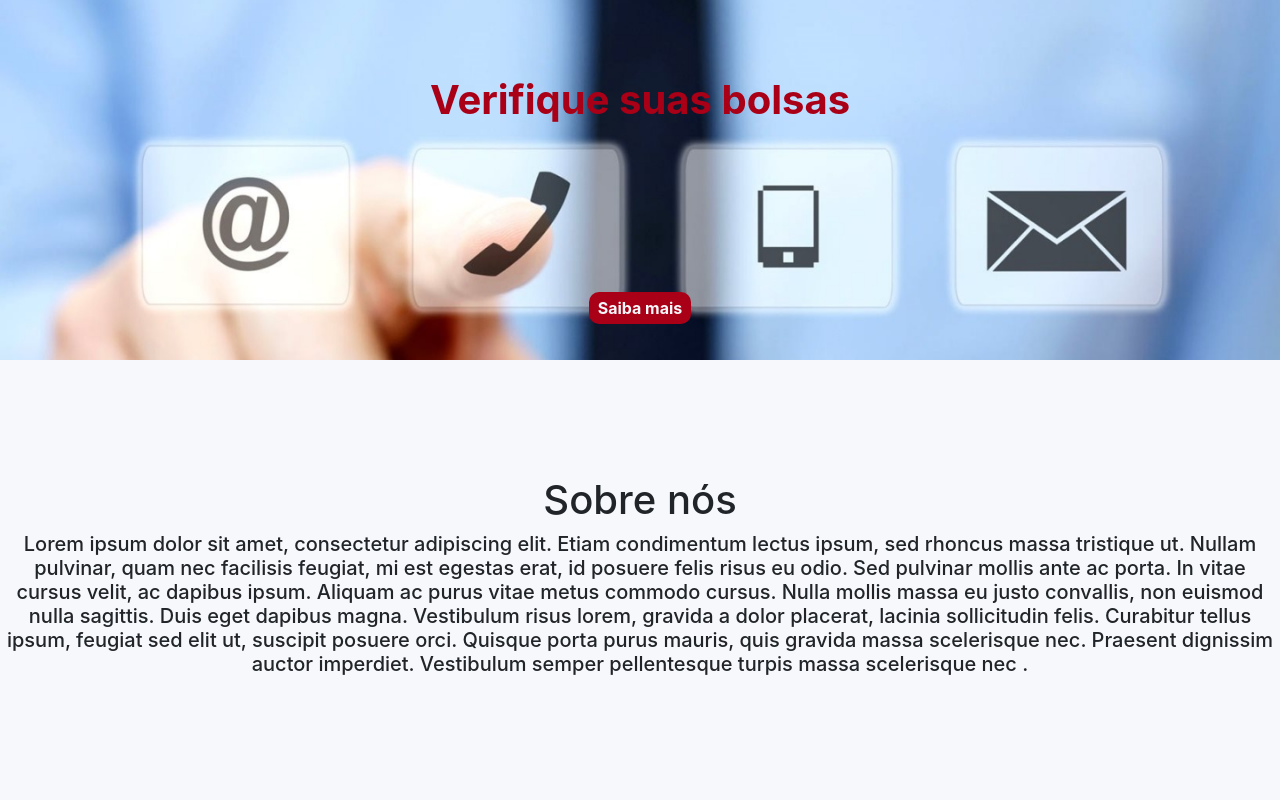
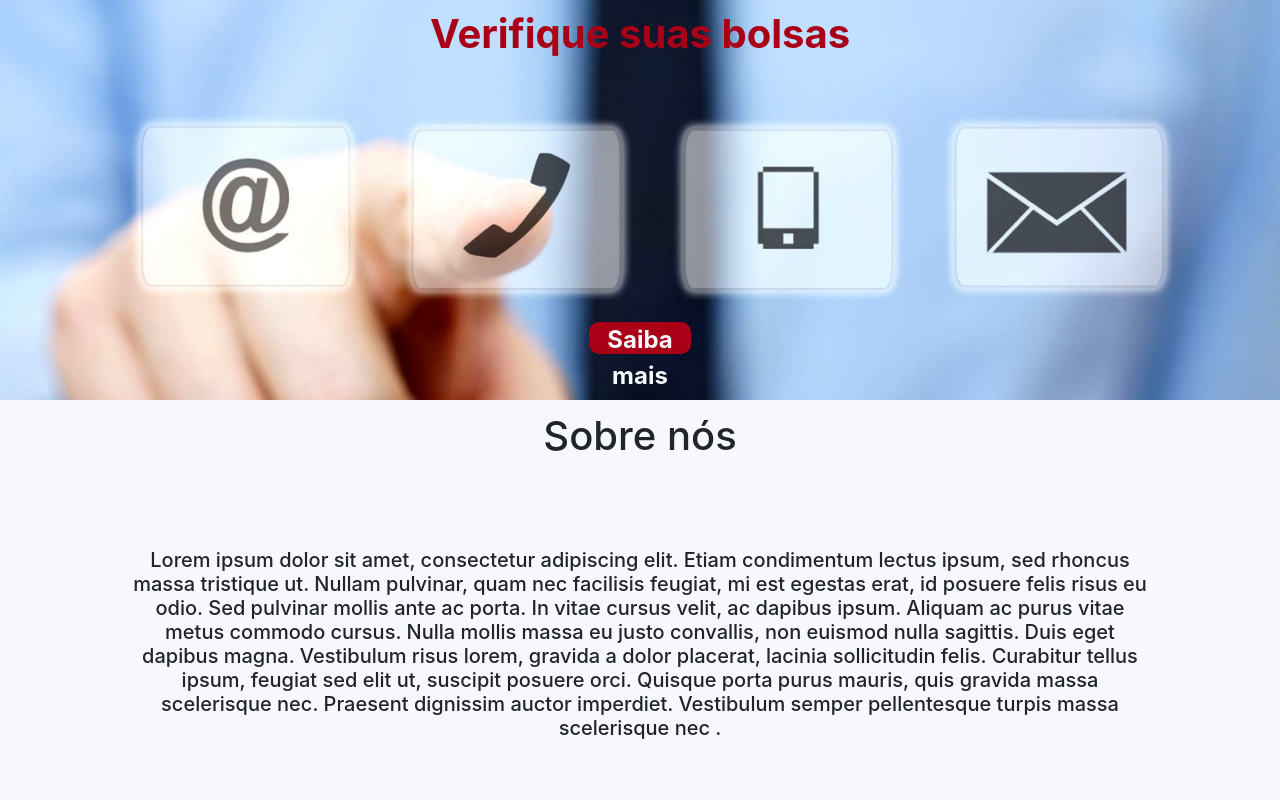
Before and after one commit to marlonruffo/Trabalho-final-DCC060, a PHP site: page /site/index.html in a window 1280 px wide. Run offline with PHP 8.4, Linux system fonts and the light colour scheme.

```diff
--- a/css/index.css
+++ b/css/index.css
@@ -13,11 +13,12 @@ body{
     display: flex;
     flex-direction: column;
     justify-content: space-evenly;
-    height: 45vh;
+    height: 50vh;
     text-align: center;
 
     background-image: url('../img/carousel2.png');
     background-size: cover;
+    background-position: center center;
 }
 
 .upper-title {
@@ -25,8 +26,7 @@ body{
 
     font-weight: bolder;
 
-    padding-top: 5vh;
-    padding-bottom: 20vh;
+    padding-bottom: 32vh;
 }
 
 .upper-button {
@@ -36,16 +36,27 @@ body{
     background-color: #A90017;
     color: #F7F8FB;
 
+    font-size: x-large;
     font-weight: bold;
 
     border: none;
+}
+
+.upper-button:hover{
+    background-color: darkred;
 }
 
 .bottom-container{
     display: flex;
     flex-direction: column;
     justify-content: center;
-    align-items: center;
-    height: 55vh;
+    height: 45vh;
     text-align: center;
+
+    padding-left: 10vw;
+    padding-right: 10vw;
 }
+
+.bottom-title {
+    padding-bottom: 10vh;
+}
```
